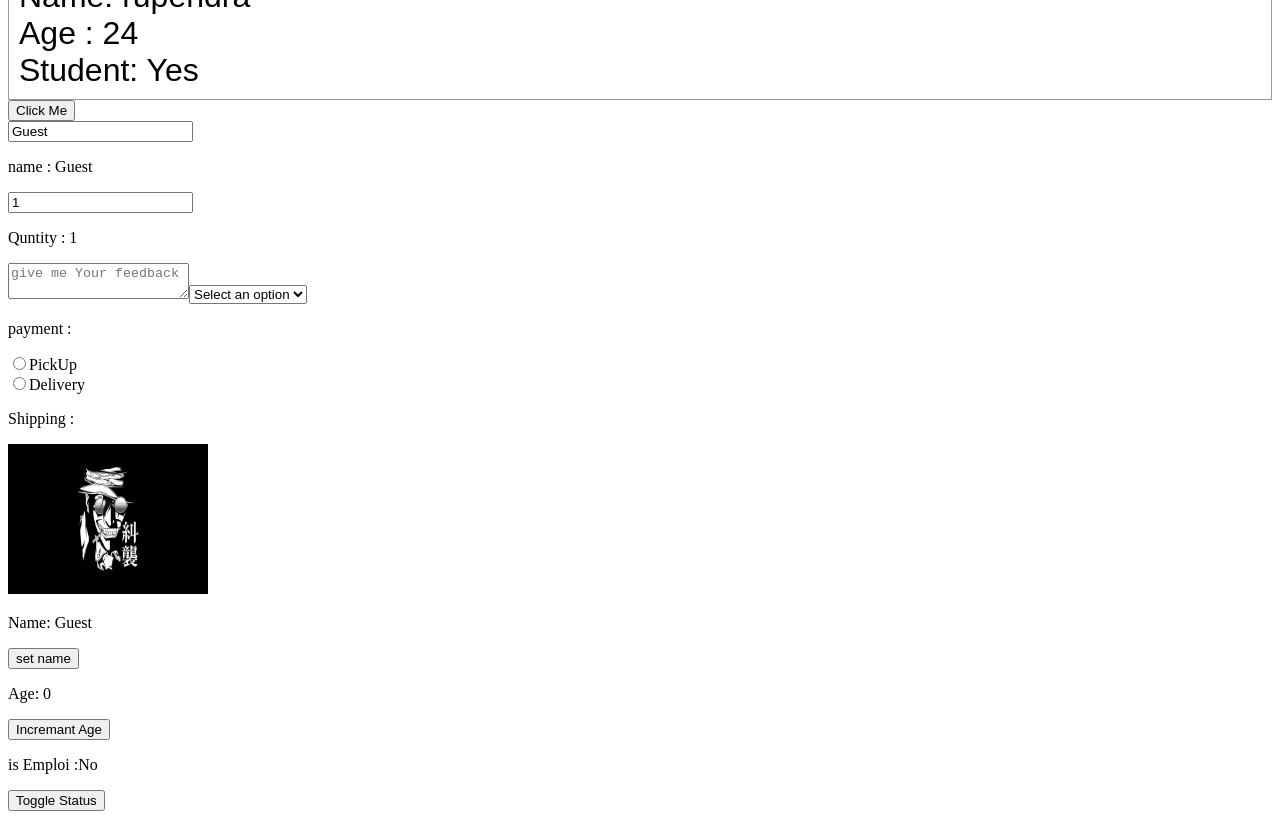
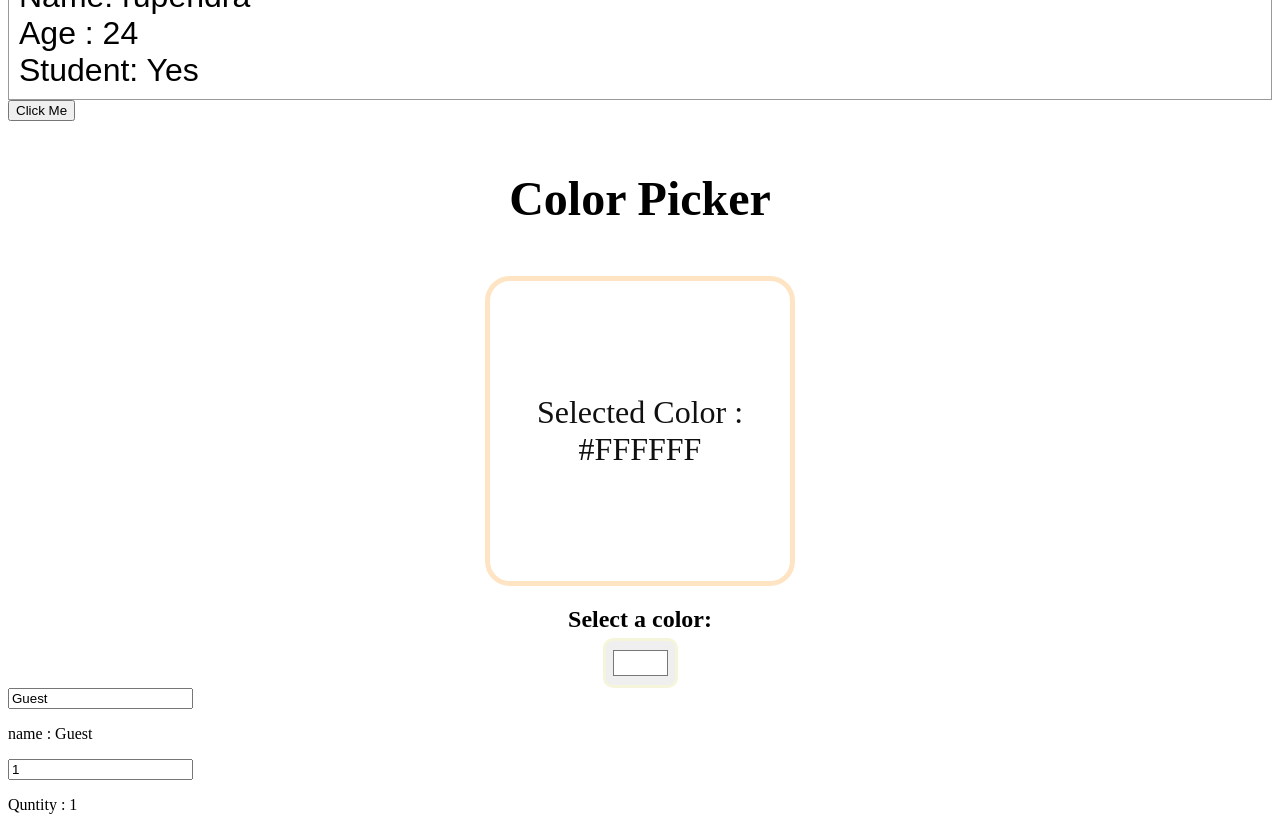
Before and after one commit to Vamsi-009/React-Application, a React (Vite) app: page / in a window 1280 px wide. Shown: the part 660-1486 px from the top of the page. Built offline with nearby package versions, Linux system fonts and the light colour scheme.

Commit message:
Color-Picker

```diff
--- a/src/App.jsx
+++ b/src/App.jsx
@@ -10,6 +10,7 @@ import Profile from "./Profile"
 import MyComponent from "./MyComponent"
 import Countere from "./Countere"
 import EventHandler from "./EventHandler"
+import ColorPicker from "./ColorPicker"
 
 
 function App() {
@@ -36,6 +37,7 @@ const fruits = [
     <Student name = "Toni" age ="25" isStudent = {true} />
     <Student name = "rupendra" age ="24" isStudent = {true} />
     <Button />
+    <ColorPicker />
     <EventHandler />
     <Profile />
     <MyComponent />
--- /dev/null
+++ b/src/ColorPicker.jsx
@@ -0,0 +1,20 @@
+import React, { useState } from "react";
+function ColorPicker(){
+
+    const [color, setColor] = useState("#FFFFFF");
+
+    function handleColorChange(event){
+        setColor(event.target.value);
+    }
+    return (<>
+    <div className="color-picker-container">
+        <h1 className="h1-tag">Color Picker</h1>
+        <div className="color-display" style={{backgroundColor: color}}>
+            <p>Selected Color : {color}</p>
+        </div>
+        <label className="labeled" htmlFor="#">Select a color:</label>
+        <input className="inputty" type="color" value={color} onChange={handleColorChange} />
+    </div>
+    </>);
+}
+export default ColorPicker;
--- a/src/index.css
+++ b/src/index.css
@@ -94,3 +94,40 @@
 .counter-button:hover{
   background-color: aqua;
 }
+.color-picker-container{
+  display: flex;
+  flex-direction: column;
+  align-items: center;
+}
+.h1-tag{
+  margin: 50px;
+  font-size: 3rem;
+}
+.color-display{
+  width: 300px;
+  height: 300px;
+  display: flex;
+  justify-content: center;
+  align-items: center;
+  border: 5px solid bisque;
+  border-radius: 25px;
+  margin-bottom: 15px;
+  transition: 0.25s ease;
+}
+.color-display p{
+  color: rgb(17, 16, 16);
+  font-size: 2rem;
+  text-align: center;
+}
+.labeled{
+  font-size: 1.5rem;
+  font-weight: bold;
+  margin: 5px;
+}
+.inputty{
+  width: 75px;
+  height: 50px;
+  padding: 5px;
+  border-radius: 10px;
+  border: 3px solid beige;
+}
```
